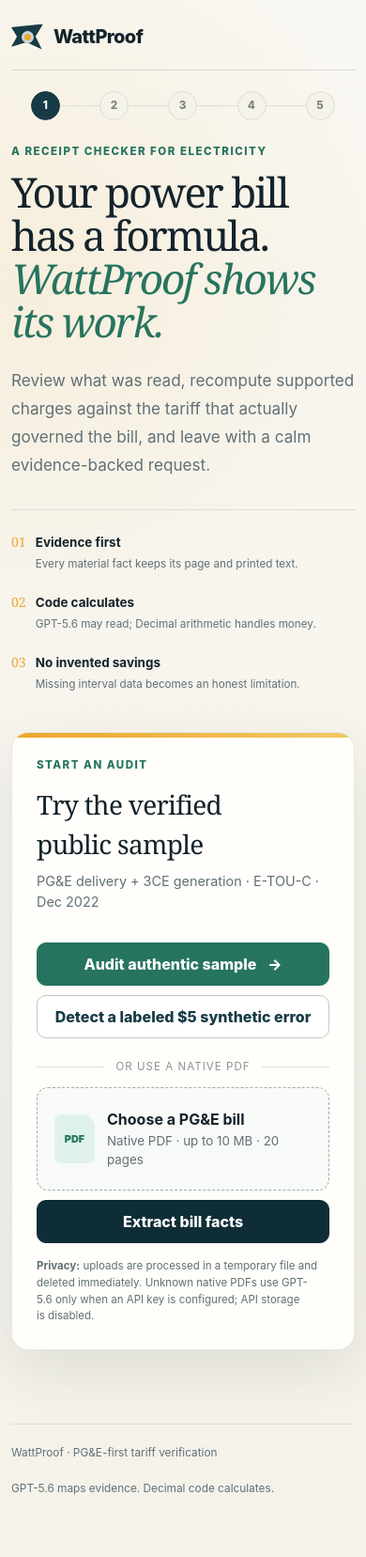
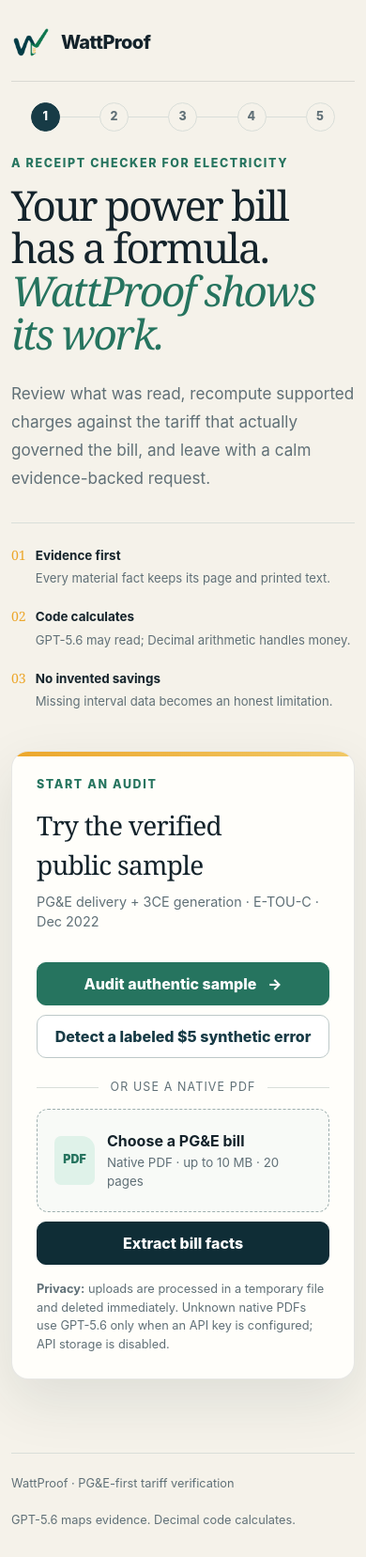
Before and after one commit to 3clyp50/WattProof, a Flask app: page / in a window 390 px wide. Shown: the whole page at 94% size. Before the commit the page ends 1591 px from the top, so only its background shows below. Run offline with Flask 3, Linux system fonts and the light colour scheme.

Commit message:
Refine the WattProof audit experience
Introduce progressive disclosure, readable evidence typography, restrained accessible motion, and a new generated brand mark. Correct reconciliation-only review requests, refresh visual evidence, and credit the U.S. billing domain specification.

```diff
--- a/wattproof/static/app.css
+++ b/wattproof/static/app.css
@@ -16,6 +16,9 @@
   --blue-soft: #e5eef0;
   --radius: 18px;
   --shadow: 0 22px 60px rgba(22, 45, 51, 0.1);
+  --ease-ui: cubic-bezier(0.2, 0, 0, 1);
+  --motion-quick: 120ms;
+  --motion-standard: 260ms;
 }
 
 * { box-sizing: border-box; }
@@ -27,9 +30,7 @@ html { scroll-behavior: smooth; }
 body {
   margin: 0;
   color: var(--ink);
-  background:
-    radial-gradient(circle at 8% 18%, rgba(236, 167, 44, 0.1), transparent 24rem),
-    linear-gradient(180deg, #f9f7f1 0, var(--paper) 100%);
+  background: var(--paper);
   font-family: Inter, ui-sans-serif, system-ui, -apple-system, BlinkMacSystemFont, "Segoe UI", sans-serif;
   line-height: 1.5;
   min-height: 100vh;
@@ -76,40 +78,7 @@ a { color: var(--navy); }
   text-decoration: none;
 }
 
-.brand-mark {
-  width: 34px;
-  height: 27px;
-  display: grid;
-  place-items: center;
-  background: var(--navy);
-  clip-path: polygon(0 13%, 100% 0, 76% 49%, 96% 100%, 48% 72%, 0 90%, 18% 50%);
-}
-
-.brand-mark span {
-  width: 7px;
-  height: 7px;
-  background: var(--amber);
-  border-radius: 50%;
-  box-shadow: 0 0 0 3px rgba(255, 255, 255, 0.78);
-}
-
-.header-proof {
-  margin: 0;
-  display: flex;
-  align-items: center;
-  gap: 9px;
-  color: var(--muted);
-  font-size: 0.82rem;
-  font-weight: 650;
-}
-
-.header-proof span {
-  width: 8px;
-  height: 8px;
-  border-radius: 50%;
-  background: #35a67e;
-  box-shadow: 0 0 0 4px rgba(53, 166, 126, 0.15);
-}
+.brand-logo { width: 42px; height: 42px; object-fit: contain; }
 
 main {
   width: min(1200px, calc(100% - 40px));
@@ -146,8 +115,8 @@ main {
   flex-direction: column;
   align-items: center;
   gap: 6px;
-  color: #8b9698;
-  font-size: 0.73rem;
+  color: var(--muted);
+  font-size: 0.78rem;
   letter-spacing: 0.06em;
   text-transform: uppercase;
 }
@@ -157,7 +126,7 @@ main {
   height: 31px;
   display: grid;
   place-items: center;
-  color: #778486;
+  color: var(--muted);
   background: var(--paper);
   border: 1px solid var(--line);
   border-radius: 50%;
@@ -180,6 +149,12 @@ main {
 .synthetic-banner { color: #66450a; background: var(--amber-soft); border: 1px solid #e8c36e; }
 
 .step-panel { padding: 36px 0 78px; }
+.step-panel:not([hidden]) { animation: panel-enter var(--motion-standard) var(--ease-ui); }
+
+@keyframes panel-enter {
+  from { opacity: 0; transform: translateY(8px); }
+  to { opacity: 1; transform: translateY(0); }
+}
 
 .upload-panel {
   display: grid;
@@ -192,7 +167,7 @@ main {
 .eyebrow, .card-kicker {
   margin: 0 0 12px;
   color: var(--green);
-  font-size: 0.72rem;
+  font-size: 0.78rem;
   font-weight: 850;
   letter-spacing: 0.13em;
   text-transform: uppercase;
@@ -232,7 +207,7 @@ h1, h2, h3, p { text-wrap: pretty; }
 .trust-list li { display: grid; grid-template-columns: auto 1fr; column-gap: 10px; align-items: baseline; }
 .trust-list span { color: var(--amber); font-family: Georgia, serif; font-size: 0.88rem; }
 .trust-list strong { font-size: 0.84rem; }
-.trust-list small { grid-column: 2; margin-top: 5px; color: var(--muted); font-size: 0.73rem; line-height: 1.5; }
+.trust-list small { grid-column: 2; margin-top: 5px; color: var(--muted); font-size: 0.82rem; line-height: 1.5; }
 
 .upload-card, .facts-card, .document-card, .results-card, .letter-card, .grounding-card {
   background: var(--card);
@@ -272,7 +252,7 @@ h1, h2, h3, p { text-wrap: pretty; }
 .button.text { color: var(--navy); background: transparent; border-color: transparent; }
 .button.wide { width: 100%; margin-top: 10px; }
 
-.or { display: flex; align-items: center; gap: 12px; margin: 22px 0 13px; color: #899496; font-size: 0.72rem; text-transform: uppercase; letter-spacing: 0.09em; }
+.or { display: flex; align-items: center; gap: 12px; margin: 22px 0 13px; color: var(--muted); font-size: 0.78rem; text-transform: uppercase; letter-spacing: 0.09em; }
 .or::before, .or::after { content: ""; flex: 1; height: 1px; background: var(--line); }
 
 .file-target {
@@ -286,13 +266,16 @@ h1, h2, h3, p { text-wrap: pretty; }
   border-radius: 12px;
   background: #f8faf7;
   cursor: pointer;
+  transition: background-color var(--motion-quick) var(--ease-ui), border-color var(--motion-quick) var(--ease-ui);
 }
 
+.file-target:hover { background: #f2f7f2; border-color: var(--green); }
+
 .file-target input { position: absolute; width: 1px; height: 1px; opacity: 0; }
-.file-icon { grid-row: 1 / 3; width: 43px; height: 52px; display: grid; place-items: center; color: var(--green); background: var(--green-soft); border-radius: 7px 14px 7px 7px; font-size: 0.68rem; font-weight: 900; }
+.file-icon { grid-row: 1 / 3; width: 43px; height: 52px; display: grid; place-items: center; color: var(--green); background: var(--green-soft); border-radius: 7px 14px 7px 7px; font-size: 0.78rem; font-weight: 900; }
 .file-target strong { align-self: end; }
 .file-target small { align-self: start; color: var(--muted); }
-.privacy { margin: 16px 0 0; color: var(--muted); font-size: 0.72rem; line-height: 1.55; }
+.privacy { margin: 16px 0 0; color: var(--muted); font-size: 0.8rem; line-height: 1.55; }
 
 .section-heading { display: flex; justify-content: space-between; align-items: end; gap: 36px; margin: 22px 0 26px; }
 .section-heading h1 { font-size: clamp(2.35rem, 4vw, 4rem); }
@@ -391,26 +415,26 @@ td input { width: 82px; padding: 7px; border: 1px solid #c7d0cf; border-radius:
 .needed-data h3 { margin-top: 0; }
 .needed-data ul { padding-left: 19px; }
 .needed-data li { margin: 9px 0; }
-.needed-data p { margin-bottom: 0; font-size: 0.78rem; }
+.needed-data p { margin-bottom: 0; font-size: 0.85rem; }
 .principle-strip { margin-top: 14px; padding: 18px 22px; display: flex; justify-content: space-between; gap: 30px; color: #d8e5e5; background: var(--navy-2); border-radius: 12px; }
-.principle-strip span { font-size: 0.7rem; letter-spacing: 0.1em; text-transform: uppercase; }
+.principle-strip span { font-size: 0.78rem; letter-spacing: 0.1em; text-transform: uppercase; }
 
 .action-layout { display: grid; grid-template-columns: 1.25fr 0.75fr; gap: 20px; align-items: start; }
 .letter-card { padding: 28px; box-shadow: none; }
-.letter-card label { display: block; margin: 0 0 7px; color: var(--muted); font-size: 0.75rem; font-weight: 800; }
+.letter-card label { display: block; margin: 0 0 7px; color: var(--muted); font-size: 0.82rem; font-weight: 800; }
 .letter-card textarea { margin-bottom: 16px; resize: vertical; line-height: 1.6; }
 .letter-card input { margin-bottom: 16px; }
 .letter-actions { display: flex; gap: 10px; }
-.review-note { margin: 20px 0 0; padding: 13px; display: flex; gap: 9px; color: #694d10; background: var(--amber-soft); border-radius: 9px; font-size: 0.77rem; }
+.review-note { margin: 20px 0 0; padding: 13px; display: flex; gap: 9px; color: #694d10; background: var(--amber-soft); border-radius: 9px; font-size: 0.84rem; }
 .review-note span { flex: 0 0 21px; width: 21px; height: 21px; display: grid; place-items: center; color: white; background: #9c7219; border-radius: 50%; font-weight: 900; }
 .grounding-card { padding: 28px; box-shadow: none; background: var(--navy-2); color: white; }
 .grounding-card .card-kicker { color: #84c8b3; }
 .grounding-card h2 { margin: 0; font-family: Georgia, serif; font-size: 1.8rem; font-weight: 500; }
 .grounding-card ul { padding-left: 20px; color: #c5d3d4; }
 .grounding-card li { margin: 13px 0; }
-.grounded-claim { margin-top: 20px; padding: 14px; color: var(--ink); background: #eef3ed; border-radius: 9px; font-size: 0.78rem; }
+.grounded-claim { margin-top: 20px; padding: 14px; color: var(--ink); background: #eef3ed; border-radius: 9px; font-size: 0.84rem; }
 
-footer { width: min(1200px, calc(100% - 40px)); margin: 0 auto; padding: 22px 0 30px; display: flex; justify-content: space-between; gap: 20px; color: var(--muted); border-top: 1px solid var(--line); font-size: 0.74rem; }
+footer { width: min(1200px, calc(100% - 40px)); margin: 0 auto; padding: 22px 0 30px; display: flex; justify-content: space-between; gap: 20px; color: var(--muted); border-top: 1px solid var(--line); font-size: 0.8rem; }
 
 @media (max-width: 900px) {
   .upload-panel, .review-layout, .action-layout { grid-template-columns: 1fr; }
@@ -424,8 +448,7 @@ footer { width: min(1200px, calc(100% - 40px)); margin: 0 auto; padding: 22px 0
 
 @media (max-width: 640px) {
   .site-header, main, footer { width: min(100% - 24px, 1200px); }
-  .header-proof { display: none; }
-  .stepper li b { display: none; }
+  .stepper li b { position: absolute; width: 1px; height: 1px; padding: 0; overflow: hidden; clip: rect(0, 0, 0, 0); white-space: nowrap; border: 0; }
   .stepper { padding-bottom: 0; }
   .step-panel { padding-top: 25px; }
   .hero-copy h1 { font-size: 2.75rem; }
--- a/wattproof/static/app.js
+++ b/wattproof/static/app.js
@@ -4,7 +4,6 @@ const state = {
   extraction: null,
   audit: null,
   previewUrl: null,
-  compactAudit: true,
 };
 
 const factDefinitions = [
@@ -72,12 +71,13 @@ function showStep(step) {
   banner.hidden = !(notice && step > 1);
   showMessage();
   window.scrollTo({ top: 0, behavior: "auto" });
-  if (step > 1) document.querySelector(`[data-step="${step}"] h1`)?.focus();
+  document.querySelector(`[data-step="${step}"] h1`)?.focus();
 }
 
 function setLoading(button, loading, label) {
   if (!button.dataset.originalLabel) button.dataset.originalLabel = button.innerHTML;
   button.disabled = loading;
+  button.toggleAttribute("aria-busy", loading);
   button.innerHTML = loading ? label : button.dataset.originalLabel;
 }
 
@@ -119,6 +119,8 @@ function renderReview(mode) {
         <td><details><summary>Page ${evidence.source_page}</summary><blockquote>${escapeHtml(evidence.source_text)}</blockquote></details></td>
       </tr>`;
   }).join("");
+  byId("charge-count").textContent = `${extraction.charges.length} lines`;
+  byId("charge-review").open = false;
 
   const frame = byId("pdf-preview");
   const synthetic = byId("synthetic-preview");
@@ -175,26 +177,48 @@ function auditValue(value, unit) {
 function renderAudit() {
   const result = state.audit;
   const discrepancy = result.verdict === "possible_discrepancy";
+  const needsReview = result.verdict === "needs_review";
+  const synthetic = result.fixture_kind === "synthetic";
+  const verified = result.lines.filter((line) => line.status === "verified").length;
+  const unavailable = result.lines.filter((line) => ["cannot_verify", "estimated", "needs_review"].includes(line.status)).length;
+  const flagged = result.lines.filter((line) => ["discrepancy", "needs_review"].includes(line.status)).length;
   const verdict = byId("verdict-card");
-  verdict.className = `verdict-card${discrepancy ? " discrepancy" : ""}`;
+  const verdictTitle = discrepancy
+    ? `We found a ${money(result.discrepancy_total)} difference.`
+    : needsReview ? "The printed totals need review." : "The supported charges add up.";
+  const verdictLabel = discrepancy
+    ? "Review recommended"
+    : needsReview ? "Check the printed totals" : "Supported checks agree";
+  const verdictDetail = discrepancy
+    ? synthetic
+      ? "The altered peak charge and its subtotal both expose the labeled test change."
+      : "Supported rate math differs from a printed amount. Review the evidence before contacting your provider."
+    : needsReview
+      ? "A subtotal or balance does not reconcile, but WattProof has no source-supported dollar difference to claim."
+      : `${verified} checks match. ${unavailable} items need more evidence, so WattProof does not claim them.`;
+  verdict.className = `verdict-card${discrepancy ? " discrepancy" : needsReview ? " review" : ""}`;
   verdict.innerHTML = `
-    <div class="verdict-icon" aria-hidden="true">${discrepancy ? "!" : "✓"}</div>
-    <div class="verdict-copy"><span>${discrepancy ? "Review recommended" : "Supported math agrees"}</span><h2>${escapeHtml(result.headline)}</h2><p>${discrepancy ? "A tariff line and the printed subtotal both expose the alteration." : "Unsupported riders remain unverified rather than being forced to match."}</p></div>`;
+    <div class="verdict-icon" aria-hidden="true">${discrepancy || needsReview ? "!" : "✓"}</div>
+    <div class="verdict-copy"><span>${verdictLabel}</span><h2>${verdictTitle}</h2><p>${verdictDetail}</p></div>`;
 
-  const verified = result.lines.filter((line) => line.status === "verified").length;
-  const unavailable = result.lines.filter((line) => line.status === "cannot_verify").length;
   byId("audit-metrics").innerHTML = `
     <div class="metric"><span>Current charges</span><strong>${money(state.extraction.current_charges.value)}</strong></div>
     <div class="metric"><span>Verified checks</span><strong>${verified}</strong></div>
-    <div class="metric"><span>Cannot verify</span><strong>${unavailable}</strong></div>
-    <div class="metric"><span>Counted discrepancy</span><strong>${money(result.discrepancy_total)}</strong></div>`;
+    <div class="metric"><span>Need more evidence</span><strong>${unavailable}</strong></div>
+    <div class="metric"><span>Supported difference</span><strong>${money(result.discrepancy_total)}</strong></div>`;
 
   byId("audit-lines").innerHTML = result.lines.map((line) => {
-    const optional = line.category === "reconciliation" && line.status === "verified";
     const links = line.citations.map((citation) => `<a href="${escapeHtml(citation.source_url)}" target="_blank" rel="noreferrer">${escapeHtml(citation.label)} ↗</a>`).join("");
+    const status = {
+      verified: "Verified",
+      discrepancy: "Mismatch",
+      estimated: "Estimated",
+      cannot_verify: "Needs source",
+      needs_review: "Needs review",
+    }[line.status];
     return `
-      <tr class="${optional ? "optional-line" : ""}" ${optional && state.compactAudit ? "hidden" : ""}>
-        <td><span class="status-pill ${line.status}">${escapeHtml(line.status.replaceAll("_", " "))}</span></td>
+      <tr>
+        <td><span class="status-pill ${line.status}">${status}</span></td>
         <td class="charge-label">${escapeHtml(line.label)}</td>
         <td>${auditValue(line.billed_amount, line.unit)}</td>
         <td>${auditValue(line.expected_amount, line.unit)}</td>
@@ -202,7 +226,8 @@ function renderAudit() {
         <td><div class="trace">${escapeHtml(line.formula)}</div><div class="evidence-line">Page ${line.source_page}: “${escapeHtml(line.source_text)}”</div>${line.limitation ? `<div class="evidence-line"><strong>Limit:</strong> ${escapeHtml(line.limitation)}</div>` : ""}<div class="citation-links">${links}</div></td>
       </tr>`;
   }).join("");
-  byId("show-all-lines").textContent = state.compactAudit ? "Show all checks" : "Compact view";
+  byId("audit-line-summary").textContent = `${result.lines.length} checks · ${verified} verified · ${unavailable} need more evidence${flagged ? ` · ${flagged} flagged` : ""}`;
+  byId("audit-details").open = false;
 
   byId("comparison-headline").textContent = result.comparison.headline;
   byId("comparison-explanation").textContent = result.comparison.explanation;
@@ -261,7 +286,6 @@ byId("review-form").addEventListener("submit", async (event) => {
     });
     const payload = await responseJson(response);
     state.audit = payload.audit;
-    state.compactAudit = true;
     renderAudit();
     showStep(3);
   } catch (error) {
@@ -279,25 +303,18 @@ document.querySelectorAll("[data-next]").forEach((button) => {
   button.addEventListener("click", () => showStep(Number(button.dataset.next)));
 });
 
-byId("show-all-lines").addEventListener("click", () => {
-  state.compactAudit = !state.compactAudit;
-  document.querySelectorAll(".optional-line").forEach((row) => {
-    row.hidden = state.compactAudit;
-  });
-  byId("show-all-lines").textContent = state.compactAudit ? "Show all checks" : "Compact view";
-});
-
 byId("copy-letter").addEventListener("click", async (event) => {
   const button = event.currentTarget;
   const text = `Subject: ${byId("letter-subject").value}\n\n${byId("letter-body").value}`;
   try {
     await navigator.clipboard.writeText(text);
-    button.textContent = "Copied";
+    button.textContent = "Copied — review before sending";
   } catch {
     byId("letter-body").select();
     document.execCommand("copy");
-    button.textContent = "Copied";
+    button.textContent = "Copied — review before sending";
   }
+  window.setTimeout(() => { button.textContent = "Copy request"; }, 2500);
 });
 
 byId("download-letter").addEventListener("click", () => {
--- a/wattproof/templates/index.html
+++ b/wattproof/templates/index.html
@@ -5,7 +5,7 @@
     <meta name="viewport" content="width=device-width, initial-scale=1">
     <meta name="description" content="WattProof checks residential electricity bill math against period-matched published tariffs.">
     <title>WattProof — Check the math on your power bill</title>
-    <link rel="icon" href="{{ url_for('static', filename='favicon.svg') }}" type="image/svg+xml">
+    <link rel="icon" href="{{ url_for('static', filename='logo-mark.png') }}" type="image/png">
     <link rel="stylesheet" href="{{ url_for('static', filename='app.css') }}">
     <script src="{{ url_for('static', filename='app.js') }}" defer></script>
   </head>
@@ -13,10 +13,9 @@
     <a class="skip-link" href="#workspace">Skip to audit workspace</a>
     <header class="site-header">
       <a class="brand" href="/" aria-label="WattProof home">
-        <span class="brand-mark" aria-hidden="true"><span></span></span>
+        <img class="brand-logo" src="{{ url_for('static', filename='logo-mark.png') }}" alt="" width="42" height="42">
         <span>WattProof</span>
       </a>
-      <p class="header-proof"><span></span> Local sample mode · deterministic math</p>
     </header>
 
     <main id="workspace">
@@ -36,7 +35,7 @@
       <section class="step-panel upload-panel" data-step="1" aria-labelledby="upload-title">
         <div class="hero-copy">
           <p class="eyebrow">A receipt checker for electricity</p>
-          <h1 id="upload-title">Your power bill has a formula.<br><em>WattProof shows its work.</em></h1>
+          <h1 id="upload-title" tabindex="-1">Your power bill has a formula.<br><em>WattProof shows its work.</em></h1>
           <p class="lede">Review what was read, recompute supported charges against the tariff that actually governed the bill, and leave with a calm evidence-backed request.</p>
           <ul class="trust-list">
             <li><span>01</span><strong>Evidence first</strong><small>Every material fact keeps its page and printed text.</small></li>
@@ -81,17 +80,23 @@
             <iframe id="pdf-preview" title="Electricity bill preview" hidden></iframe>
             <div id="synthetic-preview" class="synthetic-preview" hidden>
               <span aria-hidden="true">±</span>
-              <h3>Structured synthetic fixture</h3>
+              <h2>Structured synthetic fixture</h2>
               <p>The authentic public PDF is unchanged. Only the extracted peak-charge value is altered for this detection test.</p>
             </div>
           </div>
           <form id="review-form" class="facts-card">
             <div class="facts-header"><div><span class="card-kicker">Evidence ledger</span><h2>Material bill facts</h2></div><span id="fact-count" class="fact-count"></span></div>
             <div id="fact-fields" class="fact-fields"></div>
-            <div class="charge-review">
-              <h3>Printed charge lines</h3>
-              <div class="table-scroll"><table><thead><tr><th>Charge</th><th>Usage</th><th>Rate</th><th>Billed</th><th>Evidence</th></tr></thead><tbody id="charge-fields"></tbody></table></div>
-            </div>
+            <details id="charge-review" class="charge-review">
+              <summary class="disclosure-summary">
+                <span class="disclosure-title"><strong>Printed charge lines</strong><small>Review usage, rates, billed amounts, and page evidence.</small></span>
+                <span id="charge-count" class="disclosure-count"></span>
+              </summary>
+              <div class="disclosure-body">
+                <p class="scroll-hint">Swipe to review every column →</p>
+                <div class="table-scroll" role="region" aria-label="Editable printed charge lines" tabindex="0"><table class="charge-table"><thead><tr><th>Charge</th><th>Usage</th><th>Rate</th><th>Billed</th><th>Evidence</th></tr></thead><tbody id="charge-fields"></tbody></table></div>
+              </div>
+            </details>
             <div class="form-actions"><button class="button text" type="button" data-back="1">← Start over</button><button class="button primary" type="submit">Confirm &amp; run audit <span aria-hidden="true">→</span></button></div>
           </form>
         </div>
@@ -99,15 +104,20 @@
 
       <section class="step-panel" data-step="3" aria-labelledby="audit-title" hidden>
         <div class="section-heading result-heading">
-          <div><p class="eyebrow">Deterministic result</p><h1 id="audit-title" tabindex="-1">Audit result</h1></div>
-          <p>Expected amounts use archived, hash-verified rate snapshots. Unsupported components remain visible and unclaimed.</p>
+          <div><p class="eyebrow">What we found</p><h1 id="audit-title" tabindex="-1">Audit result</h1></div>
+          <p>Rates are matched to the dates on this bill. Anything WattProof cannot prove stays clearly marked.</p>
         </div>
         <div id="verdict-card" class="verdict-card"></div>
         <div id="audit-metrics" class="metric-grid"></div>
-        <div class="results-card">
-          <div class="results-header"><div><span class="card-kicker">Calculation ledger</span><h2>Every check, line by line</h2></div><button class="button text" type="button" id="show-all-lines">Show all checks</button></div>
-          <div class="table-scroll"><table class="audit-table"><thead><tr><th>Status</th><th>Line</th><th>Billed</th><th>Expected</th><th>Delta</th><th>Trace &amp; evidence</th></tr></thead><tbody id="audit-lines"></tbody></table></div>
-        </div>
+        <details id="audit-details" class="results-card">
+          <summary class="disclosure-summary results-summary">
+            <span class="disclosure-title"><span class="card-kicker">Calculation details</span><strong>See every check and source</strong><small id="audit-line-summary"></small></span>
+          </summary>
+          <div class="disclosure-body results-body">
+            <p class="scroll-hint">Swipe to see formulas and evidence →</p>
+            <div class="table-scroll" role="region" aria-label="Line-by-line audit checks" tabindex="0"><table class="audit-table"><thead><tr><th>Status</th><th>Line</th><th>Billed</th><th>Expected</th><th>Delta</th><th>Formula &amp; evidence</th></tr></thead><tbody id="audit-lines"></tbody></table></div>
+          </div>
+        </details>
         <div class="form-actions"><button class="button text" type="button" data-back="2">← Review facts</button><button class="button primary" type="button" data-next="4">Check plan fit <span aria-hidden="true">→</span></button></div>
       </section>
 
@@ -118,7 +128,7 @@
         </div>
         <div class="comparison-card">
           <div class="insufficiency-mark" aria-hidden="true"><span>?</span></div>
-          <div><span class="status-pill cannot_verify">More data needed</span><h2 id="comparison-headline"></h2><p id="comparison-explanation"></p></div>
+          <div><span class="status-pill cannot_verify">More data needed</span><h2 id="comparison-headline">Interval usage is required.</h2><p id="comparison-explanation">WattProof will not estimate savings without the evidence needed to compare plans.</p></div>
           <div class="needed-data"><h3>What unlocks a real comparison</h3><ul id="comparison-data"></ul><p>Download Green Button interval data from the utility account, then compare schedules over a representative period.</p></div>
         </div>
         <div class="principle-strip"><span>WattProof principle 04</span><strong>If the evidence stops, the claim stops.</strong></div>
@@ -134,7 +144,7 @@
           <div class="letter-card">
             <label for="letter-subject">Subject</label><input id="letter-subject" type="text">
             <label for="letter-body">Message</label><textarea id="letter-body" rows="16"></textarea>
-            <div class="letter-actions"><button id="copy-letter" class="button primary" type="button">Copy request</button><button id="download-letter" class="button secondary" type="button">Download .txt</button></div>
+            <div class="letter-actions"><button id="copy-letter" class="button primary" type="button" aria-live="polite">Copy request</button><button id="download-letter" class="button secondary" type="button">Download .txt</button></div>
             <p class="review-note"><span aria-hidden="true">!</span><strong>User review required.</strong> WattProof never sends messages or adds account details automatically.</p>
           </div>
           <aside class="grounding-card"><span class="card-kicker">Claim ledger</span><h2>Why this wording is safe</h2><ul><li>No accusation or invented cause</li><li>Every material statement maps to an audit line</li><li>Missing source evidence is requested, not invented</li><li>Asks the provider to confirm or correct</li></ul><div id="grounded-lines"></div></aside>
```
Also changed, not shown: other parts of wattproof/static/app.css (+76 -24 lines), CODEX_LOG.md (+33 -0 lines), SUBMISSION.md (+1 -1 lines), tests/test_wattproof.py (+22 -0 lines), wattproof/audit.py (+33 -7 lines), README.md, output/playwright/audit-synthetic-desktop.png, output/playwright/audit-synthetic-mobile.png, output/playwright/compare-desktop.png, output/playwright/review-desktop.png, output/playwright/upload-desktop.png, wattproof/static/favicon.svg (deleted), wattproof/static/logo-mark.png (added).
